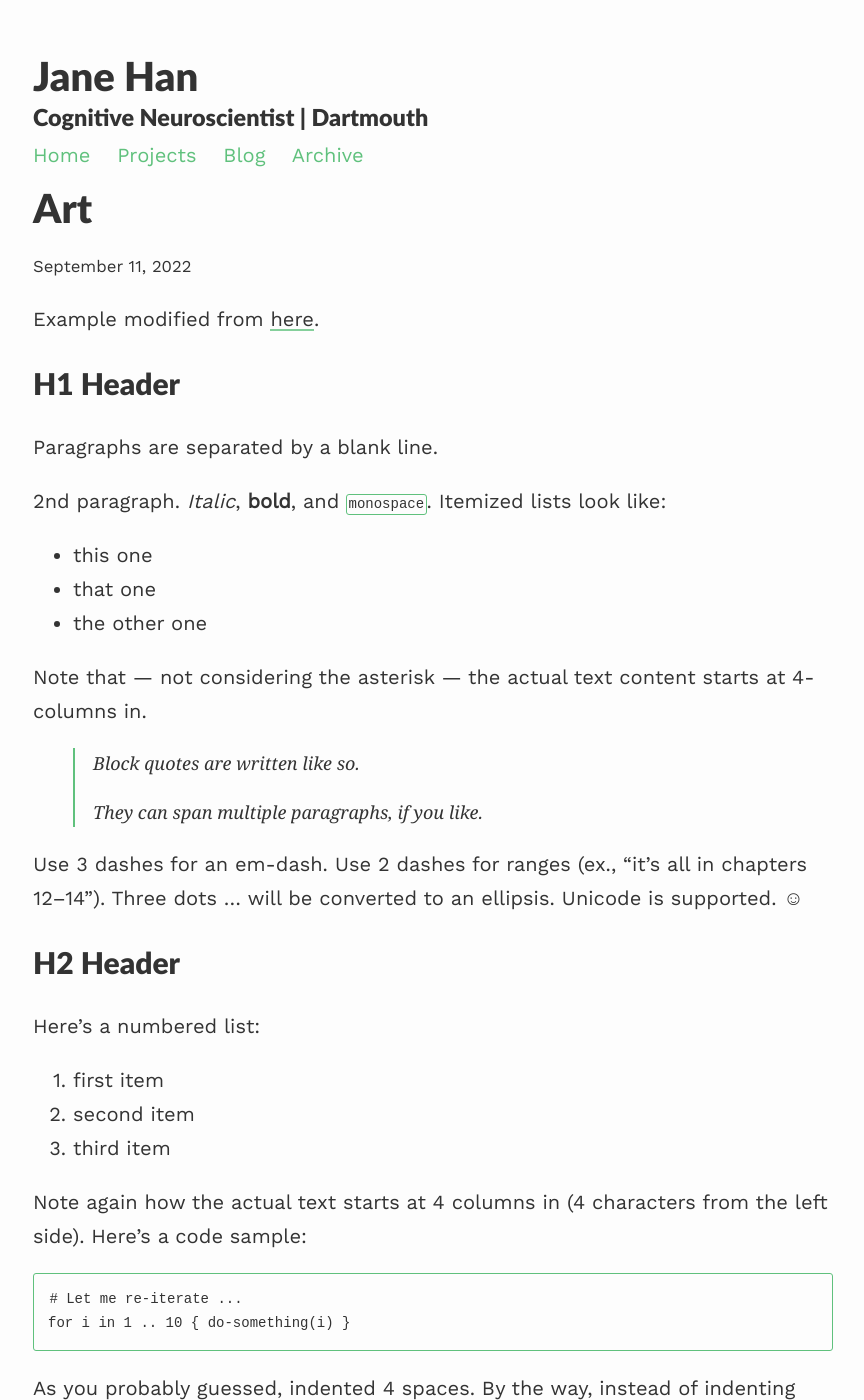
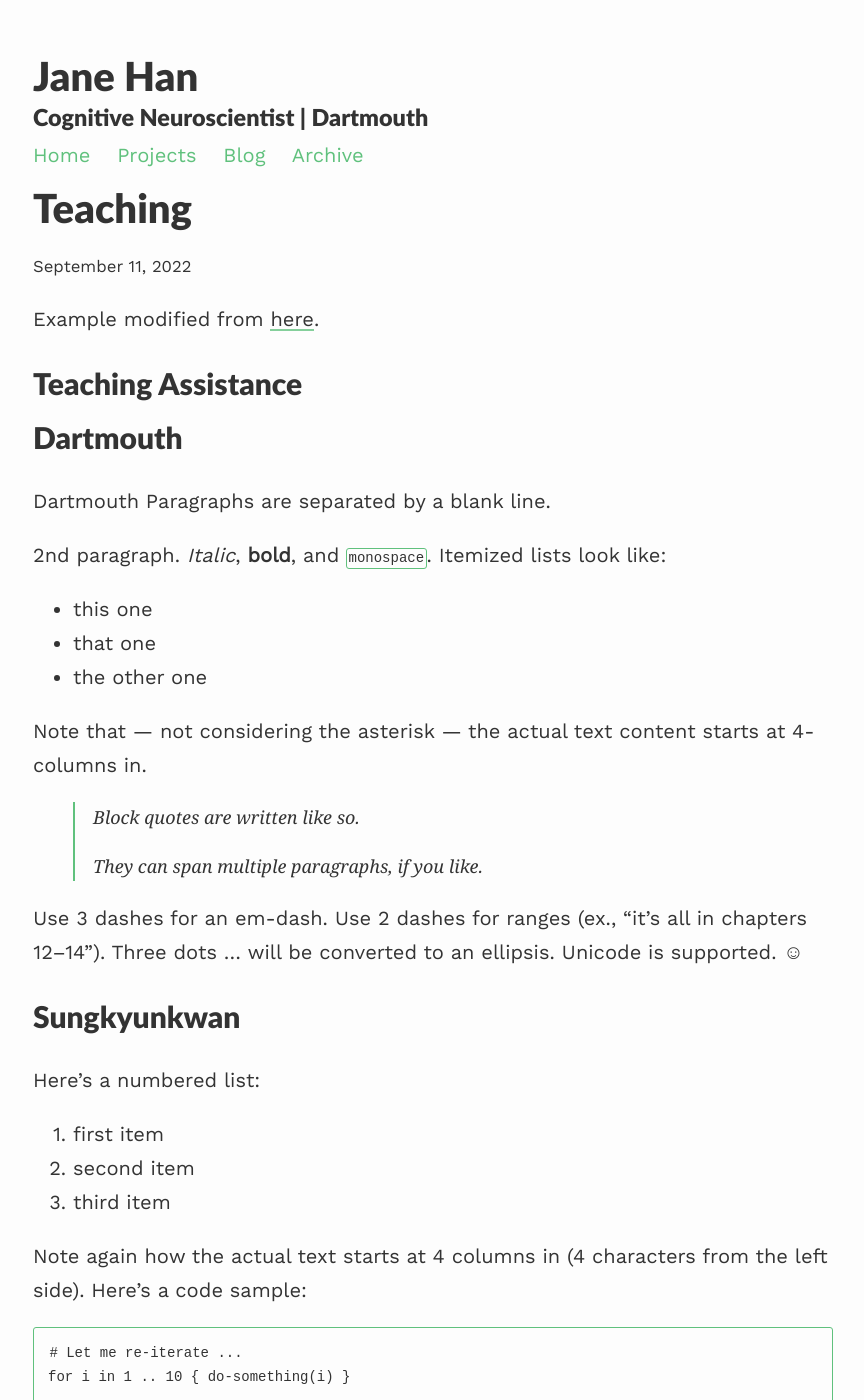
Before and after one commit to han-jane/han-jane.github.io, a Jekyll site: the page built from _projects/5_project.md, in a window 1280 px wide and 1400 px high. Shown: the whole window, without its empty margins (207-1071 px from the left). Built offline with Jekyll 4.4.1, drawn with Linux system fonts in a browser that asks for light colours; nearby versions of some CDN libraries; formulas are drawn with MathJax 3.

Commit message:
Update 5_project.md

```diff
--- a/_projects/5_project.md
+++ b/_projects/5_project.md
@@ -1,15 +1,18 @@
 ---
 layout: post
-title: Art
-description: things I made
+title: Teaching
+description: Teaching experience and resources
 ---
 
 Example modified from [here](http://www.unexpected-vortices.com/sw/rippledoc/quick-markdown-example.html){:target="_blank"}.
 
-H1 Header
+Teaching Assistance
 ============
 
-Paragraphs are separated by a blank line.
+Dartmouth
+------------
+
+Dartmouth Paragraphs are separated by a blank line.
 
 2nd paragraph. *Italic*, **bold**, and `monospace`. Itemized lists
 look like:
@@ -32,7 +35,7 @@ in chapters 12--14"). Three dots ... will be converted to an ellipsis.
 Unicode is supported. ☺
 
 
-H2 Header
+Sungkyunkwan
 ------------
 
 Here's a numbered list:
```
